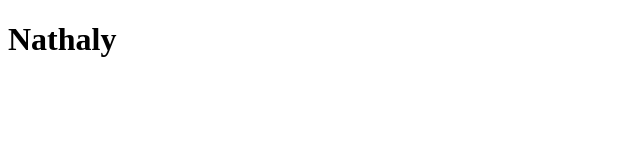
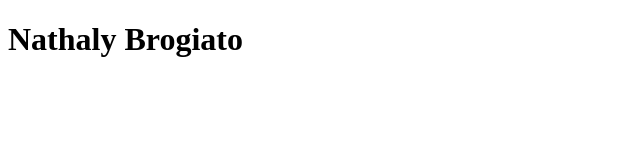
Before and after one commit to nathaly122222/pagina-web, a plain HTML site: page index.html in a window 1280 px wide. Shown: the whole page, without its empty margins (0-640 px from the left). Drawn offline with Linux system fonts and the light colour scheme.

Commit message:
Atualizado o NOme

```diff
--- a/index.html
+++ b/index.html
@@ -9,7 +9,7 @@
 <body>
     <header>
         <h1>
-            Nathaly
+            Nathaly Brogiato
         </h1>
     </header>
     <main></main>
```
